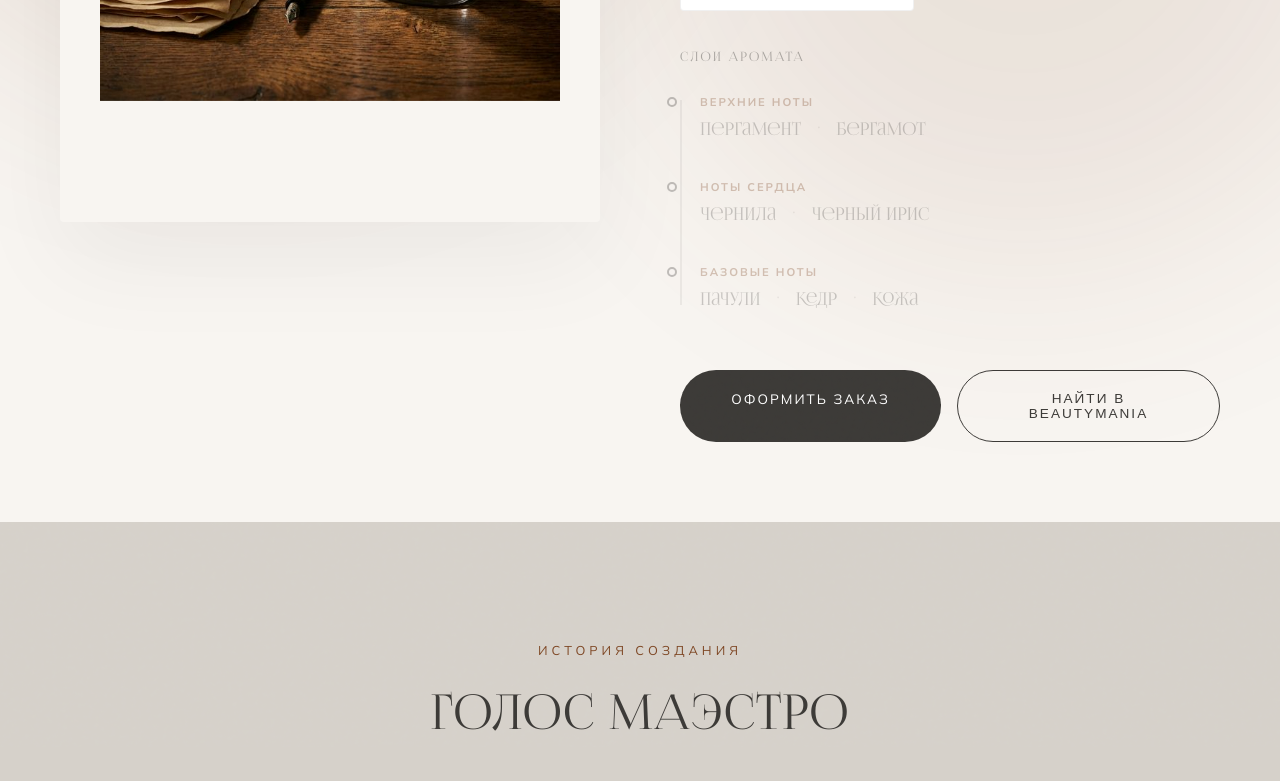
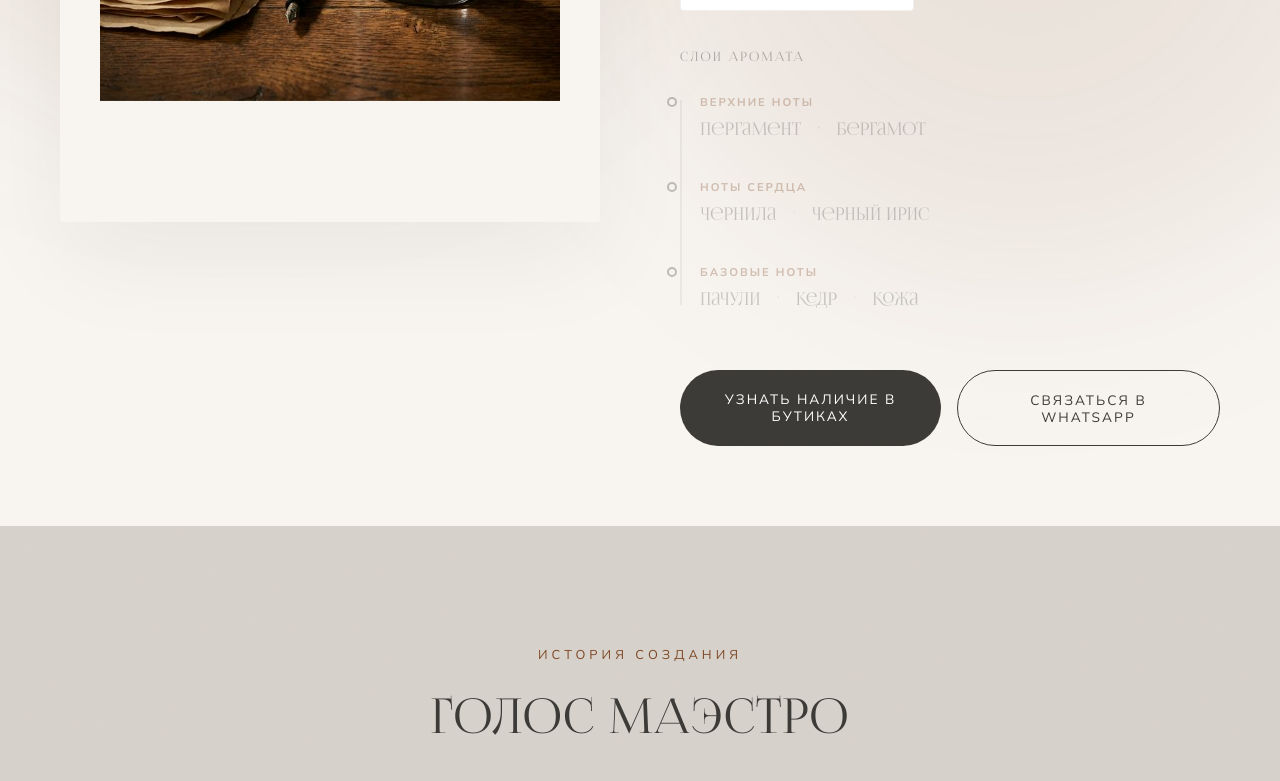
Before and after one commit to Kennekx1/www, a Next.js app: page /product/essay in a window 1280 px wide. Shown: the part 613-1394 px from the top of the page. Built offline with nearby package versions, Linux system fonts and the light colour scheme.

Commit message:
feat: align product page and contacts with showcase/portfolio logic, remove buy buttons

```diff
--- a/src/app/contacts/ContactsClient.tsx
+++ b/src/app/contacts/ContactsClient.tsx
@@ -103,7 +103,7 @@ function ContactsContent() {
                                             defaultValue={product ? `Заказ: ${product.name}` : ''}
                                         ></textarea>
                                     </div>
-                                    <button type="submit" className={styles.submitBtn}>
+                                    <button type="submit" className={styles.submitBtn} data-cursor-text="ОТПРАВИТЬ">
                                         {product ? 'ПОДТВЕРДИТЬ ЗАКАЗ' : 'ОТПРАВИТЬ ЗАЯВКУ'} <span>→</span>
                                     </button>
                                 </form>
@@ -114,7 +114,7 @@ function ContactsContent() {
                     <Reveal direction="up" delay={0.8}>
                         <div className={styles.concierge}>
                             <p className={styles.conciergeText}>Или свяжитесь с нами напрямую:</p>
-                            <a href="https://wa.me/77051234567" target="_blank" rel="noopener noreferrer" className={styles.whatsappBtn}>
+                            <a href="https://wa.me/77051234567" target="_blank" rel="noopener noreferrer" className={styles.whatsappBtn} data-cursor-text="WHATSAPP">
                                 WHATSAPP КОНСЬЕРЖ
                             </a>
                         </div>
--- a/src/components/product/ProductDetailsClient.tsx
+++ b/src/components/product/ProductDetailsClient.tsx
@@ -191,12 +191,12 @@ export default function ProductDetailsClient({ product }: ProductDetailsClientPr
                     </div>
 
                     <div className={styles.actions}>
-                        <Link href={`/contacts?product=${product.slug}`} className={styles.btnPrimary}>
-                            Оформить заказ
+                        <Link href="/contacts" className={styles.btnPrimary} data-cursor-text="CONTACT">
+                            Узнать наличие в бутиках
                         </Link>
-                        <button className={styles.btnSecondary}>
-                            Найти в Beautymania
-                        </button>
+                        <a href="https://wa.me/something" target="_blank" rel="noopener noreferrer" className={styles.btnSecondary} data-cursor-text="WHATSAPP">
+                            Связаться в WhatsApp
+                        </a>
                     </div>
                 </div>
             </div>
```
